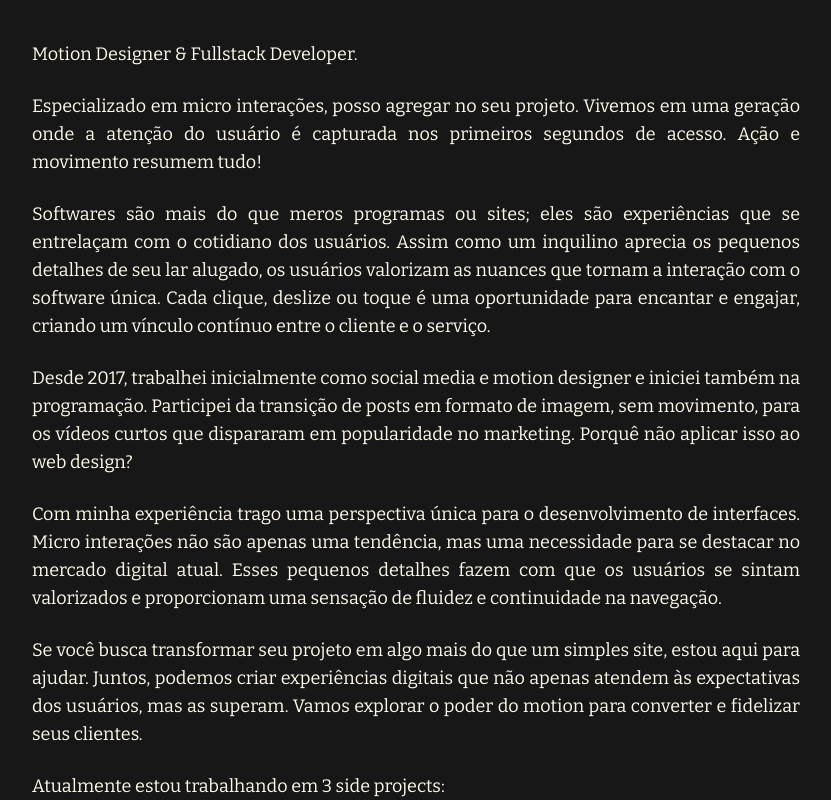
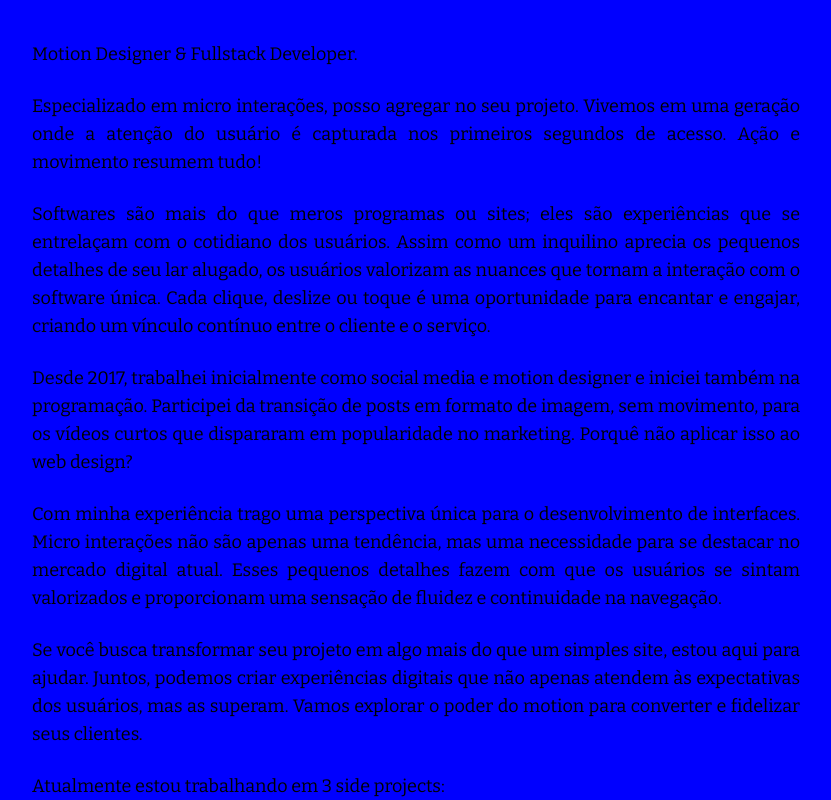
Before and after one commit to gildemardev/gildemar.dev, a Next.js app: page / in a window 1280 px wide. Shown: the top 800 px of the page, without its empty margins (224-1055 px from the left). Built offline with nearby package versions, Linux system fonts and the light colour scheme.

Commit message:
:construction: added custom bakground test animation

```diff
--- a/src/app/page.tsx
+++ b/src/app/page.tsx
@@ -1,5 +1,9 @@
+"use client";
+import { useScroll, useTransform, motion as m } from "framer-motion";
+
 import Footer from "@/components/Footer";
 import Paragraph from "@/typhography/Paragraph";
+import { useRef } from "react";
 
 export default function Home() {
 	const sideProjects = [
@@ -8,12 +12,24 @@ export default function Home() {
 		"Uma ferramenta de IA que pode assessorar diretamente seu atendimento e suas vendas.",
 	];
 
+	const ref = useRef(null);
+	const { scrollYProgress } = useScroll({ target: ref });
+
+	const backgroundColor = useTransform(
+		scrollYProgress,
+		[0, 1],
+		["#000000", "#0000FF"]
+	);
+	const color = useTransform(scrollYProgress, [0, 1], ["#0000FF", "#000000"]);
+
 	return (
 		// TODO: Atualizar as cores para css variables
-		<main
+		<m.main
+			ref={ref}
+			style={{ backgroundColor, color }}
 			className='flex min-h-screen flex-col items-center
-			px-5 sm:px-12 md:px-24 py-10
-			bg-background text-foreground'>
+			px-5 sm:px-12 md:px-24 py-10'>
+			{/* bg-background text-foreground */}
 			<section className='max-w-3xl pb-10'>
 				{/* TODO: Enfatizar algumas frases com a tag strong */}
 				<Paragraph>Motion Designer & Fullstack Developer.</Paragraph>
@@ -63,6 +79,6 @@ export default function Home() {
 				</Paragraph>
 			</section>
 			<Footer />
-		</main>
+		</m.main>
 	);
 }
```
